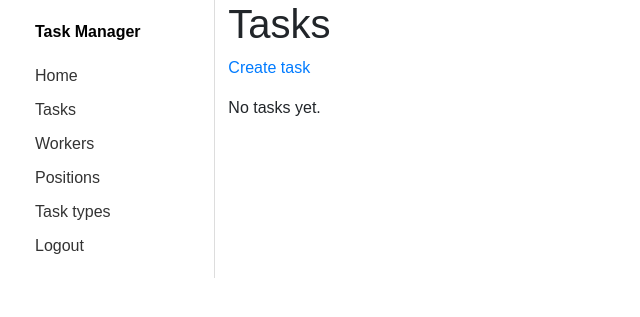
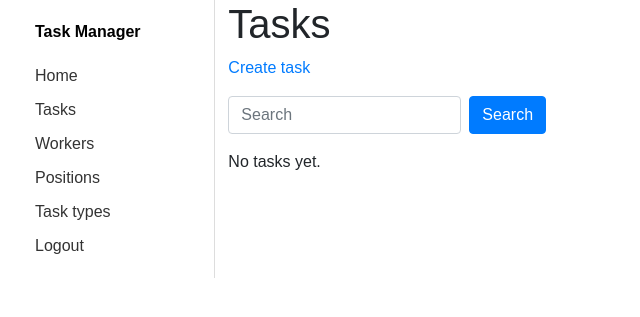
Before and after one commit to lubkoserhii/task-manager, a Django app: page /tasks/ in a window 1280 px wide. Shown: the top 317 px of the page, without its empty margins (0-640 px from the left). Run offline with Django 5.2, Linux system fonts and the light colour scheme; a user stored in the database is signed in; data that the repository does not hold is empty.

Commit message:
Add search feature for tasks, workers, positions snd task types

```diff
--- a/tasks/views.py
+++ b/tasks/views.py
@@ -1,4 +1,5 @@
 from django.contrib.auth.mixins import LoginRequiredMixin
+from django.db.models import Q
 from django.urls import reverse_lazy
 from django.views.generic import (
     CreateView,
@@ -10,6 +11,31 @@ from django.views.generic import (
 )
 
 from .models import Position, Task, TaskType, Worker
+
+
+class SearchMixin:
+    search_param = "q"
+    search_fields = ()
+
+    def get_queryset(self):
+        queryset = super().get_queryset()
+        search_query = self.request.GET.get(self.search_param, "").strip()
+
+        if not search_query:
+            return queryset
+
+        filters = Q()
+        for field in self.search_fields:
+            filters |= Q(**{f"{field}__icontains": search_query})
+
+        return queryset.filter(filters).distinct()
+
+    def get_context_data(self, **kwargs):
+        context = super().get_context_data(**kwargs)
+        context["search_query"] = self.request.GET.get(
+            self.search_param, ""
+        ).strip()
+        return context
 
 
 class HomeView(LoginRequiredMixin, TemplateView):
@@ -25,9 +51,17 @@ class HomeView(LoginRequiredMixin, TemplateView):
         return context
 
 
-class TaskListView(LoginRequiredMixin, ListView):
+class TaskListView(LoginRequiredMixin, SearchMixin, ListView):
     model = Task
     paginate_by = 5
+    search_fields = (
+        "name",
+        "description",
+        "task_type__name",
+        "assignees__username",
+        "assignees__first_name",
+        "assignees__last_name",
+    )
     queryset = Task.objects.select_related("task_type").prefetch_related(
         "assignees"
     )
@@ -73,9 +107,16 @@ class TaskDeleteView(LoginRequiredMixin, DeleteView):
     success_url = reverse_lazy("tasks:task-list")
 
 
-class WorkerListView(LoginRequiredMixin, ListView):
+class WorkerListView(LoginRequiredMixin, SearchMixin, ListView):
     model = Worker
     paginate_by = 10
+    search_fields = (
+        "username",
+        "first_name",
+        "last_name",
+        "email",
+        "position__name",
+    )
     queryset = Worker.objects.select_related("position")
 
 
@@ -84,9 +125,10 @@ class WorkerDetailView(LoginRequiredMixin, DetailView):
     queryset = Worker.objects.select_related("position")
 
 
-class PositionListView(LoginRequiredMixin, ListView):
+class PositionListView(LoginRequiredMixin, SearchMixin, ListView):
     model = Position
     paginate_by = 10
+    search_fields = ("name",)
 
 
 class PositionCreateView(LoginRequiredMixin, CreateView):
@@ -95,9 +137,10 @@ class PositionCreateView(LoginRequiredMixin, CreateView):
     success_url = reverse_lazy("tasks:position-list")
 
 
-class TaskTypeListView(LoginRequiredMixin, ListView):
+class TaskTypeListView(LoginRequiredMixin, SearchMixin, ListView):
     model = TaskType
     paginate_by = 10
+    search_fields = ("name",)
     template_name = "tasks/task_type_list.html"
 
 
--- a/templates/includes/pagination.html
+++ b/templates/includes/pagination.html
@@ -3,7 +3,7 @@
     <ul class="pagination">
       {% if page_obj.has_previous %}
         <li class="page-item">
-          <a class="page-link" href="?page={{ page_obj.previous_page_number }}">Previous</a>
+          <a class="page-link" href="?page={{ page_obj.previous_page_number }}{% if search_query %}&q={{ search_query|urlencode }}{% endif %}">Previous</a>
         </li>
       {% endif %}
 
@@ -15,7 +15,7 @@
 
       {% if page_obj.has_next %}
         <li class="page-item">
-          <a class="page-link" href="?page={{ page_obj.next_page_number }}">Next</a>
+          <a class="page-link" href="?page={{ page_obj.next_page_number }}{% if search_query %}&q={{ search_query|urlencode }}{% endif %}">Next</a>
         </li>
       {% endif %}
     </ul>
--- /dev/null
+++ b/templates/includes/search_form.html
@@ -0,0 +1,13 @@
+<form action="" method="get" class="form-inline mb-3">
+  <input
+    type="text"
+    name="q"
+    value="{{ search_query }}"
+    class="form-control mr-2"
+    placeholder="Search"
+  >
+  <button type="submit" class="btn btn-primary">Search</button>
+  {% if search_query %}
+    <a href="{{ request.path }}" class="btn btn-secondary">Clear</a>
+  {% endif %}
+</form>
--- a/templates/tasks/position_list.html
+++ b/templates/tasks/position_list.html
@@ -5,6 +5,7 @@
 {% block content %}
   <h1>Positions</h1>
   <p><a href="{% url 'tasks:position-create' %}">Create position</a></p>
+  {% include "includes/search_form.html" %}
 
   {% if position_list %}
     <ul>
--- a/templates/tasks/task_list.html
+++ b/templates/tasks/task_list.html
@@ -5,6 +5,7 @@
 {% block content %}
   <h1>Tasks</h1>
   <p><a href="{% url 'tasks:task-create' %}">Create task</a></p>
+  {% include "includes/search_form.html" %}
 
   {% if task_list %}
     <table class="table">
--- a/templates/tasks/task_type_list.html
+++ b/templates/tasks/task_type_list.html
@@ -5,6 +5,7 @@
 {% block content %}
   <h1>Task types</h1>
   <p><a href="{% url 'tasks:task-type-create' %}">Create task type</a></p>
+  {% include "includes/search_form.html" %}
 
   {% if tasktype_list %}
     <ul>
--- a/templates/tasks/worker_list.html
+++ b/templates/tasks/worker_list.html
@@ -4,6 +4,7 @@
 
 {% block content %}
   <h1>Workers</h1>
+  {% include "includes/search_form.html" %}
 
   {% if worker_list %}
     <ul>
```
